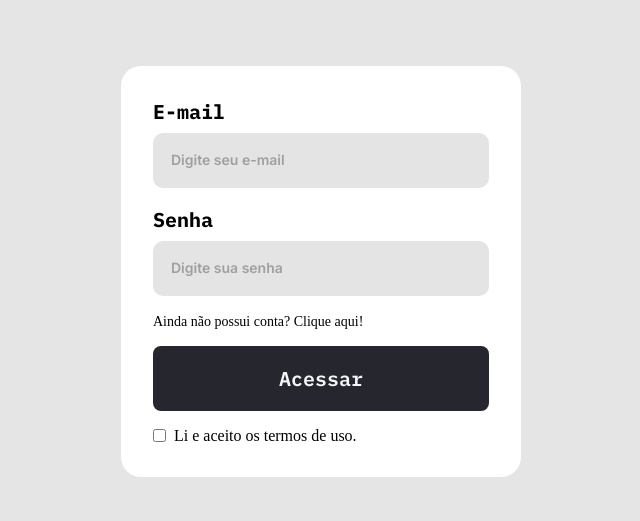
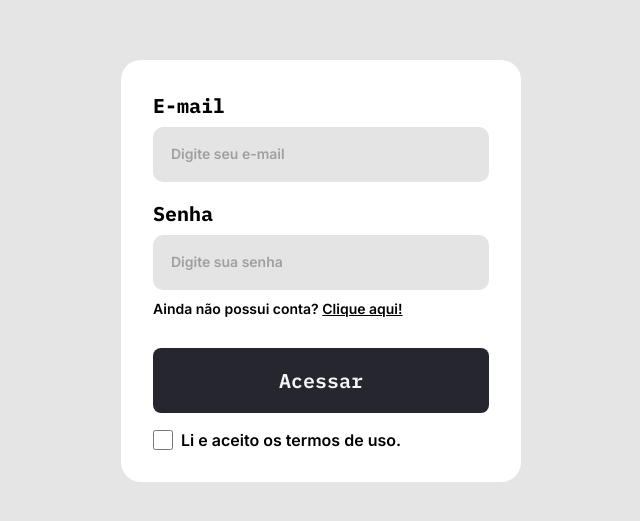
Before and after one commit to wemersonmatheuss/locacao-imovel, a React (Vite) app: page / in a window 1280 px wide. Shown: the part 129-650 px from the top of the page, without its empty margins (319-959 px from the left). Built offline with nearby package versions, Linux system fonts and the light colour scheme.

Commit message:
feat: create and style AuthForm component

```diff
--- a/src/components/AuthForm/index.tsx
+++ b/src/components/AuthForm/index.tsx
@@ -1,6 +1,8 @@
+import styles from "./styles.module.css"
+
 import { Input } from "../Input"
 import { Button } from "../Button"
-import styles from "./styles.module.css"
+import { useNavigate } from "react-router-dom"
 
 type AuthFormProps = {
   type: "login" | "register"
@@ -8,6 +10,15 @@ type AuthFormProps = {
 
 export function AuthForm({ type }: AuthFormProps) {
   const isRegister = type === "register"
+  const navigate = useNavigate()
+
+  function handleNavigate() {
+    if (isRegister) {
+      navigate("/")
+    } else {
+      navigate("/register")
+    }
+  }
 
   return (
     <div className={styles.container}>
@@ -32,21 +43,43 @@ export function AuthForm({ type }: AuthFormProps) {
       )}
 
       <p className={styles.linkText}>
-        {isRegister
-          ? "Já possui uma conta? Clique aqui!"
-          : "Ainda não possui conta? Clique aqui!"}
+        {isRegister ? (
+          <>
+            Já possui uma conta?{" "}
+            <span
+              className={styles.link}
+              onClick={handleNavigate}
+            >
+              Clique aqui!
+            </span>
+          </>
+        ) : (
+          <>
+            Ainda não possui conta?{" "}
+            <span
+              className={styles.link}
+              onClick={handleNavigate}
+            >
+              Clique aqui!
+            </span>
+          </>
+        )}
       </p>
 
+      <div className={styles.divBottom}>
         <Button
           text={isRegister ? "Cadastrar" : "Acessar"}
         />
 
           <div className={styles.terms}>
-        <input type="checkbox" id="terms" />
+            <input type="checkbox" id="terms" className={styles.checkbox}/>
             <label htmlFor="terms">
               Li e aceito os termos de uso.
             </label>
           </div>
       </div>
+
+
+    </div>
   )
 }
--- a/src/components/AuthForm/styles.module.css
+++ b/src/components/AuthForm/styles.module.css
@@ -6,13 +6,39 @@
 }
 
 .linkText {
-  margin-top: 8px;
+  margin-top: -8px;
   font-size: 14px;
+  font-weight: 600;
+  font-family: var(--font-secondary);
+}
+
+.link {
+  color: var(--text-primary);
+  font-weight: 600;
+  cursor: pointer;
+  text-decoration: underline;
 }
 
 .terms {
   display: flex;
   align-items: center;
   gap: 8px;
-  margin-top: 16px;
+  margin-top: 17px;
 }
+
+.terms label {
+  font-weight: 600;
+  font-family: var(--font-secondary);
+}
+
+.checkbox {
+  width: 20px;
+  height: 20px;
+  border-radius: 16px;
+  background-color: var(--input-background);
+  cursor: pointer;
+}
+
+.divBottom {
+  margin-top: 15px;
+}
```
Lines whose indentation alone changed are shown as unchanged.
